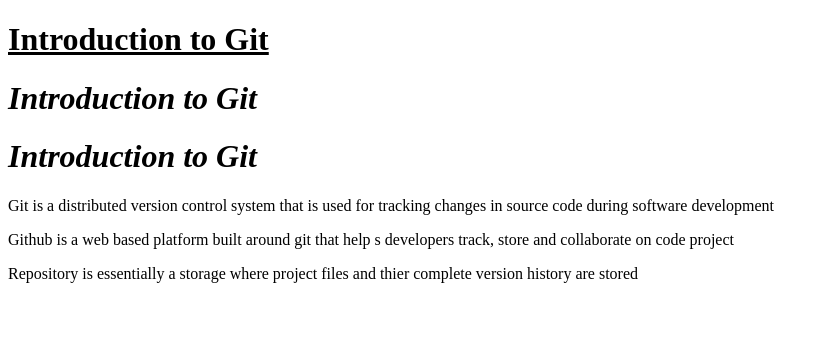
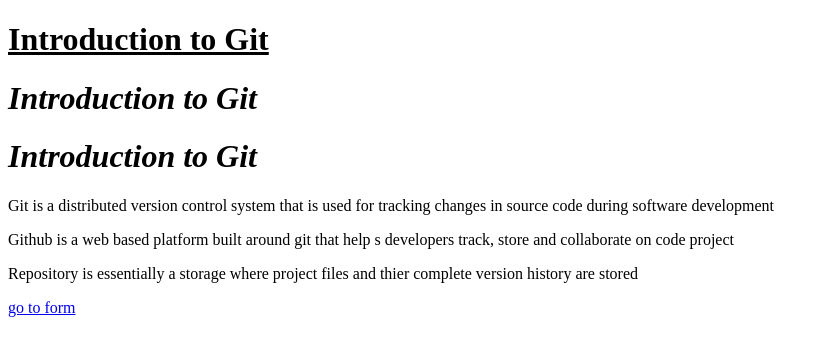
Before and after one commit to olabid212/html-class, a plain HTML site: page index.html in a window 1280 px wide. Shown: the whole page, without its empty margins (0-830 px from the left). Drawn offline with Linux system fonts and the light colour scheme.

Commit message:
added a link

```diff
--- a/index.html
+++ b/index.html
@@ -14,5 +14,7 @@
     <p>Git is a distributed version control system that is used for tracking changes in source code  during software development</p>
     <p>Github is a web based platform built around  git that help s developers track, store and collaborate on code project</p>
     <p>Repository is essentially a storage where project files and thier complete version history are stored</p>
+
+    <a href="./form.html">go to form</a>
 </body>
 </html>
```
